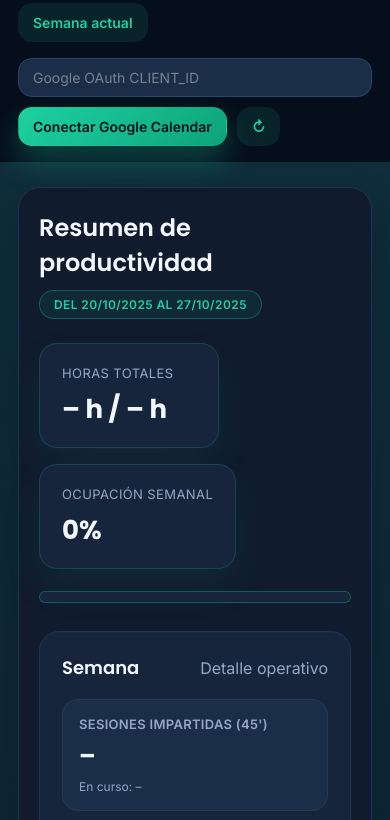
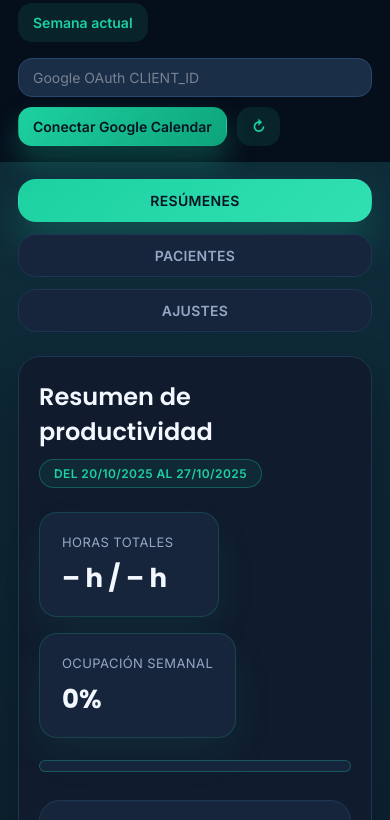
Before and after one commit to andrepane/panel-sesiones, a plain HTML site: page index.html in a window 390 px wide. Shown: the part 234-1054 px from the top of the page. Drawn offline with Linux system fonts and the light colour scheme.

Commit message:
Refactor main layout into full-screen panels

```diff
--- a/index.html
+++ b/index.html
@@ -36,7 +36,15 @@
     <div class="label"><span class="spinner"></span> Cargando…</div>
   </div>
 
-  <main>
+  <main class="app-main">
+    <nav class="view-tabs" aria-label="Secciones del panel" role="tablist">
+      <button class="tab active" type="button" role="tab" tabindex="0" aria-selected="true" aria-controls="panel-resumenes" data-view="resumenes">Resúmenes</button>
+      <button class="tab" type="button" role="tab" tabindex="-1" aria-selected="false" aria-controls="panel-pacientes" data-view="pacientes">Pacientes</button>
+      <button class="tab" type="button" role="tab" tabindex="-1" aria-selected="false" aria-controls="panel-ajustes" data-view="ajustes">Ajustes</button>
+    </nav>
+
+    <section class="view-panel active" id="panel-resumenes" role="tabpanel" data-view="resumenes">
+      <div class="panel-inner">
         <section class="card summary-card">
           <div class="summary-header">
             <div>
@@ -168,59 +176,11 @@
             </article>
           </div>
         </section>
-
-    <section class="card settings-card">
-      <h2>Preferencias rápidas</h2>
-      <div class="form-group">
-        <label class="muted" for="cfg-hours">Horas de jornada semanal</label>
-        <div class="row compact">
-          <input id="cfg-hours" type="number" min="0" step="0.25" value="38.5" />
-          <button id="save-cfg">Guardar</button>
       </div>
-        <p class="muted help-text">Ajusta la referencia semanal para la barra de ocupación. Puedes usar decimales para medias horas.</p>
-      </div>
-
-      <div class="form-group">
-        <div class="section-header" style="margin-bottom:8px">
-          <h3>Reglas personalizadas</h3>
-          <button id="reset-rules" class="btn-ghost" type="button">Restablecer</button>
-        </div>
-        <p class="muted help-text">Edita cómo se clasifican los eventos, centros y ausencias. El formato es JSON editable.</p>
-<pre class="rules-editor"><code id="rules-json" contenteditable="true">{
-  "centros": {
-    "gines": ["(g)"],
-    "bormujos": ["(b)"],
-    "privado": ["(p)"]
-  },
-  "pattern_sesion": "^\\*?\\s*(\\d{3,6})\\s+(.+?)\\s*\\(([BGP])\\)\\s*$",
-  "otros_excluir_totalmente": [
-    "^g\\s*:\\s*\\d+$",
-    "^b\\s*:\\s*\\d+$",
-    "^ent\\.\\s*[bg]\\s*:\\s*\\d+"
-  ],
-  "bloques_horario": [
-    "^[bg]\\s*\\d{1,2}$"
-  ],
-  "otros_keywords": [
-    "firma",
-    "comida",
-    "coordinación",
-    "reunión",
-    "formación",
-    "llamada",
-    "administrativo",
-    "battelle"
-  ]
-}</code></pre>
-        <div class="row compact" style="margin-top:8px">
-          <button id="save-rules">Guardar reglas</button>
-        </div>
-        <p class="muted help-text">Usa <strong>*</strong> al inicio del título para marcar una ausencia.</p>
-      </div>
-
-      <p class="muted small-print">La aplicación únicamente solicita acceso de lectura a tu Google Calendar. Conecta tu Client ID para empezar.</p>
     </section>
 
+    <section class="view-panel" id="panel-pacientes" role="tabpanel" aria-hidden="true" data-view="pacientes">
+      <div class="panel-inner">
         <section class="card events-card">
           <div class="section-heading">
             <div>
@@ -296,6 +256,64 @@
             </table>
           </div>
         </section>
+      </div>
+    </section>
+
+    <section class="view-panel" id="panel-ajustes" role="tabpanel" aria-hidden="true" data-view="ajustes">
+      <div class="panel-inner">
+        <section class="card settings-card">
+          <h2>Preferencias rápidas</h2>
+          <div class="form-group">
+            <label class="muted" for="cfg-hours">Horas de jornada semanal</label>
+            <div class="row compact">
+              <input id="cfg-hours" type="number" min="0" step="0.25" value="38.5" />
+              <button id="save-cfg">Guardar</button>
+            </div>
+            <p class="muted help-text">Ajusta la referencia semanal para la barra de ocupación. Puedes usar decimales para medias horas.</p>
+          </div>
+
+          <div class="form-group">
+            <div class="section-header" style="margin-bottom:8px">
+              <h3>Reglas personalizadas</h3>
+              <button id="reset-rules" class="btn-ghost" type="button">Restablecer</button>
+            </div>
+            <p class="muted help-text">Edita cómo se clasifican los eventos, centros y ausencias. El formato es JSON editable.</p>
+            <pre class="rules-editor"><code id="rules-json" contenteditable="true">{
+  "centros": {
+    "gines": ["(g)"],
+    "bormujos": ["(b)"],
+    "privado": ["(p)"]
+  },
+  "pattern_sesion": "^\\*?\\s*(\\d{3,6})\\s+(.+?)\\s*\\(([BGP])\\)\\s*$",
+  "otros_excluir_totalmente": [
+    "^g\\s*:\\s*\\d+$",
+    "^b\\s*:\\s*\\d+$",
+    "^ent\\.\\s*[bg]\\s*:\\s*\\d+"
+  ],
+  "bloques_horario": [
+    "^[bg]\\s*\\d{1,2}$"
+  ],
+  "otros_keywords": [
+    "firma",
+    "comida",
+    "coordinación",
+    "reunión",
+    "formación",
+    "llamada",
+    "administrativo",
+    "battelle"
+  ]
+}</code></pre>
+            <div class="row compact" style="margin-top:8px">
+              <button id="save-rules">Guardar reglas</button>
+            </div>
+            <p class="muted help-text">Usa <strong>*</strong> al inicio del título para marcar una ausencia.</p>
+          </div>
+
+          <p class="muted small-print">La aplicación únicamente solicita acceso de lectura a tu Google Calendar. Conecta tu Client ID para empezar.</p>
+        </section>
+      </div>
+    </section>
   </main>
 
   <script src="main.js"></script>
--- a/main.js
+++ b/main.js
@@ -102,6 +102,10 @@ const centerFiltersEl = $('#center-filters');
 const hoursInputEl = $('#cfg-hours');
 const exportCsvBtn = $('#export-csv');
 const printViewBtn = $('#print-view');
+const tabButtons = document.querySelectorAll('.view-tabs .tab');
+const viewPanels = document.querySelectorAll('.view-panel');
+const DEFAULT_VIEW = 'resumenes';
+let currentView = DEFAULT_VIEW;
 
 const FALLBACK_SESSION_REGEX = /^\*?\s*(\d{3,6})\s+(.+?)\s*\(([BGP])\)\s*$/i;
 
@@ -134,6 +138,44 @@ let activeCenterFilters = new Set(CENTER_FILTER_KEYS);
 let processedWeekEvents = [];
 let filteredWeekEvents = [];
 let loadingCounter = 0;
+
+function activateView(viewKey=DEFAULT_VIEW){
+  if(!viewPanels.length) return;
+  const panels = Array.from(viewPanels);
+  const validView = panels.some((panel)=> panel.dataset.view === viewKey) ? viewKey : DEFAULT_VIEW;
+
+  tabButtons.forEach((btn)=>{
+    const isActive = btn.dataset.view === validView;
+    btn.classList.toggle('active', isActive);
+    btn.setAttribute('aria-selected', isActive ? 'true' : 'false');
+    btn.setAttribute('tabindex', isActive ? '0' : '-1');
+  });
+
+  panels.forEach((panel)=>{
+    const isActive = panel.dataset.view === validView;
+    panel.classList.toggle('active', isActive);
+    if(isActive){
+      panel.removeAttribute('aria-hidden');
+    }else{
+      panel.setAttribute('aria-hidden', 'true');
+    }
+  });
+
+  currentView = validView;
+  try{
+    localStorage.setItem('activeView', validView);
+  }catch(err){
+    console.warn('No se pudo guardar la vista activa', err);
+  }
+}
+
+if(tabButtons.length){
+  const storedView = localStorage.getItem('activeView');
+  activateView(storedView || DEFAULT_VIEW);
+  tabButtons.forEach((btn)=>{
+    btn.addEventListener('click', ()=> activateView(btn.dataset.view));
+  });
+}
 
 function showLoading(){
   loadingCounter++;
@@ -1002,9 +1044,13 @@ function exportWeekToCsv(){
 }
 
 function triggerPrintView(){
+  const previousView = currentView;
+  document.body.dataset.previousView = previousView;
+  if(previousView !== 'pacientes'){
+    activateView('pacientes');
+  }
   document.body.classList.add('print-friendly');
   setTimeout(()=>{ window.print(); }, 50);
-  setTimeout(()=> document.body.classList.remove('print-friendly'), 1000);
 }
 
 // ======== EVENTOS UI ========
@@ -1032,7 +1078,14 @@ centerFiltersEl?.addEventListener('click', (event)=>{
 
 exportCsvBtn?.addEventListener('click', exportWeekToCsv);
 printViewBtn?.addEventListener('click', triggerPrintView);
-window.addEventListener('afterprint', ()=> document.body.classList.remove('print-friendly'));
+window.addEventListener('afterprint', ()=>{
+  const previousView = document.body.dataset.previousView;
+  document.body.classList.remove('print-friendly');
+  if(previousView && previousView !== currentView){
+    activateView(previousView);
+  }
+  delete document.body.dataset.previousView;
+});
 
 $('#signin').addEventListener('click', ()=>{
   localStorage.setItem('clientId', $('#clientId').value.trim());
--- a/styles.css
+++ b/styles.css
@@ -66,14 +66,67 @@ body {
   justify-content:flex-end;
 }
 
-main {
+.app-main {
+  display:flex;
+  flex-direction:column;
+  gap:32px;
+  padding:0 clamp(20px,5vw,64px) 64px;
+  min-height:calc(100vh - 200px);
+}
+
+.view-tabs {
+  display:flex;
+  flex-wrap:wrap;
+  justify-content:center;
+  gap:16px;
+  padding-top:16px;
+}
+
+.tab {
+  background:var(--surface-alt);
+  border:1px solid var(--border);
+  color:var(--text-muted);
+  padding:12px 28px;
+  border-radius:18px;
+  letter-spacing:0.3px;
+  text-transform:uppercase;
+  font-weight:600;
+  transition:background 0.2s ease, color 0.2s ease, box-shadow 0.2s ease;
+}
+
+.tab:hover,
+.tab:focus-visible {
+  background:rgba(29,209,161,0.12);
+  color:var(--text);
+  box-shadow:0 16px 32px rgba(29,209,161,0.16);
+}
+
+.tab.active {
+  background:linear-gradient(135deg, var(--accent), var(--accent-soft));
+  color:#05121f;
+  box-shadow:0 20px 40px rgba(29,209,161,0.25);
+  border-color:transparent;
+}
+
+.view-panel {
+  display:none;
+  flex:1;
+  width:100%;
+}
+
+.view-panel.active {
+  display:flex;
+  flex-direction:column;
+}
+
+.panel-inner {
+  width:100%;
   max-width:1200px;
-  margin:24px auto 64px;
-  padding:0 clamp(16px,4vw,40px);
-  display:grid;
-  gap:24px;
-  grid-template-columns:repeat(auto-fit, minmax(320px, 1fr));
-  align-items:start;
+  margin:0 auto;
+  display:flex;
+  flex-direction:column;
+  gap:32px;
+  padding:0 0 48px;
 }
 
 .card {
@@ -92,8 +145,6 @@ main {
 
 .summary-card,
 .settings-card { height:100%; }
-
-.events-card { grid-column:1 / -1; }
 
 .summary-header {
   display:flex;
@@ -265,7 +316,7 @@ main {
 
 .small-print { font-size:12px; color:var(--text-muted); line-height:1.6; }
 
-.events-card { display:flex; flex-direction:column; gap:20px; }
+.events-card { display:flex; flex-direction:column; gap:20px; flex:1; }
 
 .section-heading {
   display:flex;
@@ -528,9 +579,12 @@ body.print-friendly .settings-card,
 body.print-friendly .filters-panel,
 body.print-friendly .legend,
 body.print-friendly .header-controls,
-body.print-friendly .section-heading { display:none !important; }
+body.print-friendly .section-heading,
+body.print-friendly .view-tabs { display:none !important; }
 
-body.print-friendly main { margin:0; padding:0 10px; display:block; }
+body.print-friendly .app-main { margin:0; padding:0 10px 32px; display:block; }
+body.print-friendly .view-panel.active { display:block; }
+body.print-friendly .panel-inner { max-width:none; }
 
 body.print-friendly .card { box-shadow:none; border-radius:0; border:0; background:#fff; color:#000; }
 
@@ -545,7 +599,9 @@ body.print-friendly table td { border-color:#ccc; color:#000; }
 
 @media (max-width:640px) {
   .app-header { padding:22px 18px 16px; }
-  main { padding:0 18px 32px; }
+  .app-main { padding:0 18px 32px; gap:24px; }
+  .view-tabs { justify-content:stretch; gap:12px; }
+  .tab { flex:1 1 100%; text-align:center; }
   .card { padding:22px 20px; }
   .highlight-value { font-size:26px; }
   input, select { min-width:unset; flex:1; }
```
Lines whose indentation alone changed are shown as unchanged.
